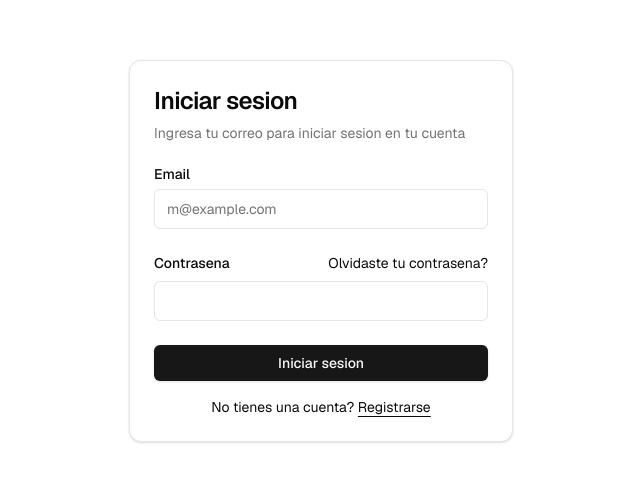
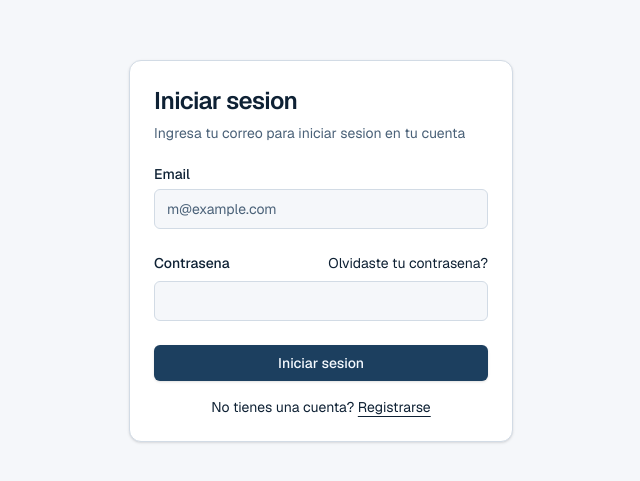
Before and after one commit to and27/ipsum-quiz, a Next.js app: page /auth/login in a window 1280 px wide. Shown: the part 149-630 px from the top of the page, without its empty margins (319-959 px from the left). Built offline with nearby package versions, Linux system fonts and the light colour scheme; no server answers.

Commit message:
style: modify color palette

```diff
--- a/app/globals.css
+++ b/app/globals.css
@@ -4,25 +4,27 @@
 
 @layer base {
   :root {
-    --background: 0 0% 100%;
-    --foreground: 0 0% 3.9%;
+    --brand: 208 55% 24%;
+    --brand-foreground: 210 100% 98%;
+    --background: 210 33% 97%;
+    --foreground: 210 57% 13%;
     --card: 0 0% 100%;
-    --card-foreground: 0 0% 3.9%;
+    --card-foreground: 210 57% 13%;
     --popover: 0 0% 100%;
-    --popover-foreground: 0 0% 3.9%;
-    --primary: 0 0% 9%;
-    --primary-foreground: 0 0% 98%;
-    --secondary: 0 0% 96.1%;
-    --secondary-foreground: 0 0% 9%;
-    --muted: 0 0% 96.1%;
-    --muted-foreground: 0 0% 45.1%;
-    --accent: 0 0% 96.1%;
-    --accent-foreground: 0 0% 9%;
+    --popover-foreground: 210 57% 13%;
+    --primary: var(--brand);
+    --primary-foreground: var(--brand-foreground);
+    --secondary: 210 35% 93%;
+    --secondary-foreground: 210 57% 18%;
+    --muted: 210 30% 93%;
+    --muted-foreground: 210 24% 38%;
+    --accent: 210 35% 93%;
+    --accent-foreground: 210 57% 18%;
     --destructive: 0 84.2% 60.2%;
     --destructive-foreground: 0 0% 98%;
-    --border: 0 0% 89.8%;
-    --input: 0 0% 89.8%;
-    --ring: 0 0% 3.9%;
+    --border: 210 26% 86%;
+    --input: 210 26% 86%;
+    --ring: 208 50% 33%;
     --chart-1: 12 76% 61%;
     --chart-2: 173 58% 39%;
     --chart-3: 197 37% 24%;
@@ -31,25 +33,27 @@
     --radius: 0.5rem;
   }
   .dark {
-    --background: 0 0% 3.9%;
-    --foreground: 0 0% 98%;
-    --card: 0 0% 3.9%;
-    --card-foreground: 0 0% 98%;
-    --popover: 0 0% 3.9%;
-    --popover-foreground: 0 0% 98%;
-    --primary: 0 0% 98%;
-    --primary-foreground: 0 0% 9%;
-    --secondary: 0 0% 14.9%;
-    --secondary-foreground: 0 0% 98%;
-    --muted: 0 0% 14.9%;
-    --muted-foreground: 0 0% 63.9%;
-    --accent: 0 0% 14.9%;
-    --accent-foreground: 0 0% 98%;
+    --brand: 208 55% 24%;
+    --brand-foreground: 210 100% 98%;
+    --background: 210 44% 10%;
+    --foreground: 210 58% 93%;
+    --card: 210 45% 14%;
+    --card-foreground: 210 58% 93%;
+    --popover: 210 45% 14%;
+    --popover-foreground: 210 58% 93%;
+    --primary: var(--brand);
+    --primary-foreground: var(--brand-foreground);
+    --secondary: 210 39% 18%;
+    --secondary-foreground: 210 58% 93%;
+    --muted: 210 36% 20%;
+    --muted-foreground: 210 34% 77%;
+    --accent: 210 36% 20%;
+    --accent-foreground: 210 58% 93%;
     --destructive: 0 62.8% 30.6%;
     --destructive-foreground: 0 0% 98%;
-    --border: 0 0% 14.9%;
-    --input: 0 0% 14.9%;
-    --ring: 0 0% 83.1%;
+    --border: 209 37% 27%;
+    --input: 209 37% 27%;
+    --ring: 204 52% 64%;
     --chart-1: 220 70% 50%;
     --chart-2: 160 60% 45%;
     --chart-3: 30 80% 55%;
--- a/app/layout.tsx
+++ b/app/layout.tsx
@@ -29,8 +29,9 @@ export default function RootLayout({
       <body className={`${geistSans.className} antialiased`}>
         <ThemeProvider
           attribute="class"
-          defaultTheme="system"
+          defaultTheme="light"
           enableSystem
+          storageKey="ipsum-quiz-theme"
           disableTransitionOnChange
         >
           {children}
--- a/app/protected/layout.tsx
+++ b/app/protected/layout.tsx
@@ -34,7 +34,7 @@ async function ProtectedLayoutContent({
           <div className="mx-auto flex h-16 w-full max-w-6xl items-center justify-between px-5 text-sm">
             <div className="flex items-center gap-4">
               <Link href="/" className="font-semibold">
-                Ipsum Quiz
+                Ipsum Solutio
               </Link>
               <span className="rounded-md border px-2 py-1 text-xs text-muted-foreground">
                 {isAdmin ? "Administrador" : "Estudiante"}
@@ -48,9 +48,7 @@ async function ProtectedLayoutContent({
 
         <div className="mx-auto flex w-full max-w-6xl flex-1 gap-5 p-5">
           {isAdmin ? <AdminSidebar /> : null}
-          <div className="flex min-w-0 flex-1 flex-col gap-6">
-            {children}
-          </div>
+          <div className="flex min-w-0 flex-1 flex-col gap-6">{children}</div>
         </div>
       </div>
     </main>
--- a/app/protected/student/simulators/page.tsx
+++ b/app/protected/student/simulators/page.tsx
@@ -24,10 +24,11 @@ async function StudentSimulatorsContent() {
     <div className="flex w-full flex-col gap-6">
       <div>
         <h1 className="text-2xl font-bold">Simuladores disponibles</h1>
-        <p className="text-sm text-muted-foreground">
-          Aqui solo se muestran simuladores publicados y activos.
-        </p>
-        <Link className="mt-1 inline-block text-sm underline" href="/protected/student/attempts">
+
+        <Link
+          className="mt-1 inline-block text-sm underline"
+          href="/protected/student/attempts"
+        >
           Ver historial de intentos
         </Link>
       </div>
@@ -39,7 +40,11 @@ async function StudentSimulatorsContent() {
 
 export default function StudentSimulatorsPage() {
   return (
-    <Suspense fallback={<div className="text-sm text-muted-foreground">Cargando...</div>}>
+    <Suspense
+      fallback={
+        <div className="text-sm text-muted-foreground">Cargando...</div>
+      }
+    >
       <StudentSimulatorsContent />
     </Suspense>
   );
```
